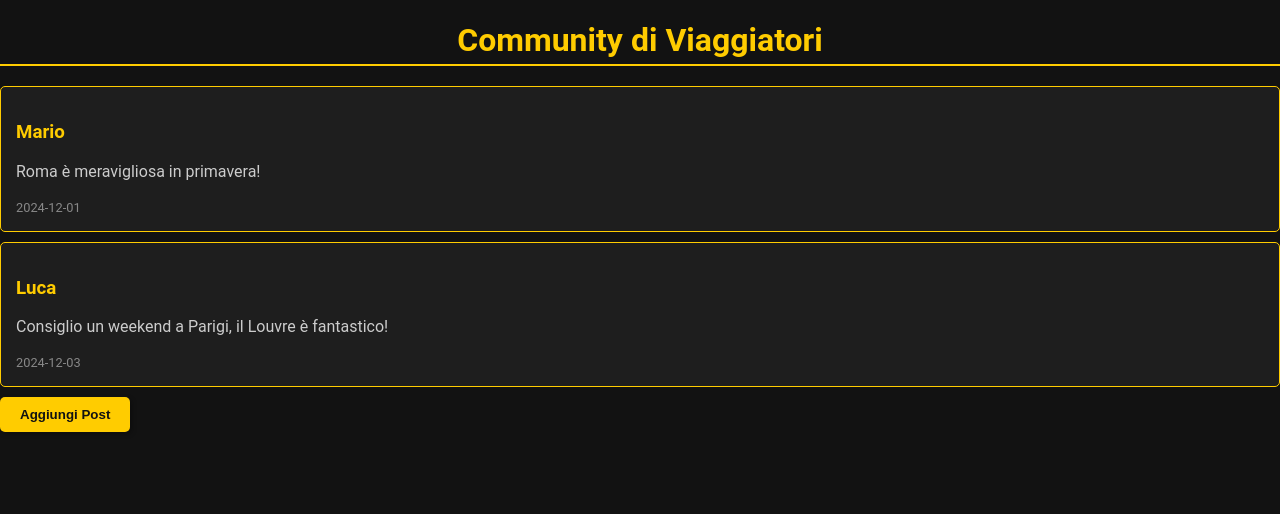
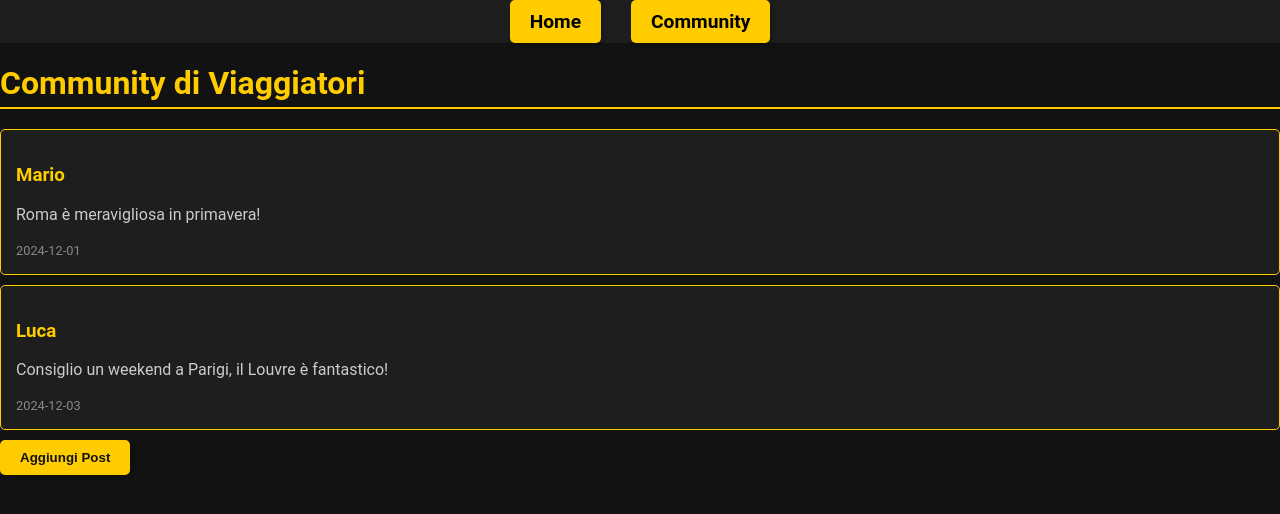
Before and after one commit to Frenxys/planify, a Nuxt app: page /community in a window 1280 px wide. Shown: the top 514 px of the page. Built offline with nearby package versions, Linux system fonts and the light colour scheme.

Commit message:
better routes for navigation

```diff
--- a/app.vue
+++ b/app.vue
@@ -1,6 +1,28 @@
 <template>
-  <div>
-    <NuxtRouteAnnouncer />
-    <NuxtPage />
-  </div>
+  <header>
+    <nav>
+      <NuxtLink to="/">Home</NuxtLink>
+      <NuxtLink to="/community">Community</NuxtLink>
+    </nav>
+  </header>
+  <NuxtPage />
 </template>
+
+<style>
+header {
+    background: #1e1e1e;
+    padding: 10px;
+    text-align: center;
+}
+
+nav a {
+    color: #000000;
+    margin: 0 15px;
+    text-decoration: none;
+    font-size: 1.2em;
+    font-weight: bold;
+    transition: color 0.3s ease;
+}
+
+
+</style>
--- a/pages/community.vue
+++ b/pages/community.vue
@@ -31,7 +31,7 @@
 
   <style scoped>
   h1 {
-      text-align: center;
+      text-align: left;
       margin-bottom: 20px;
       color: #ffcc00;
   }
```
